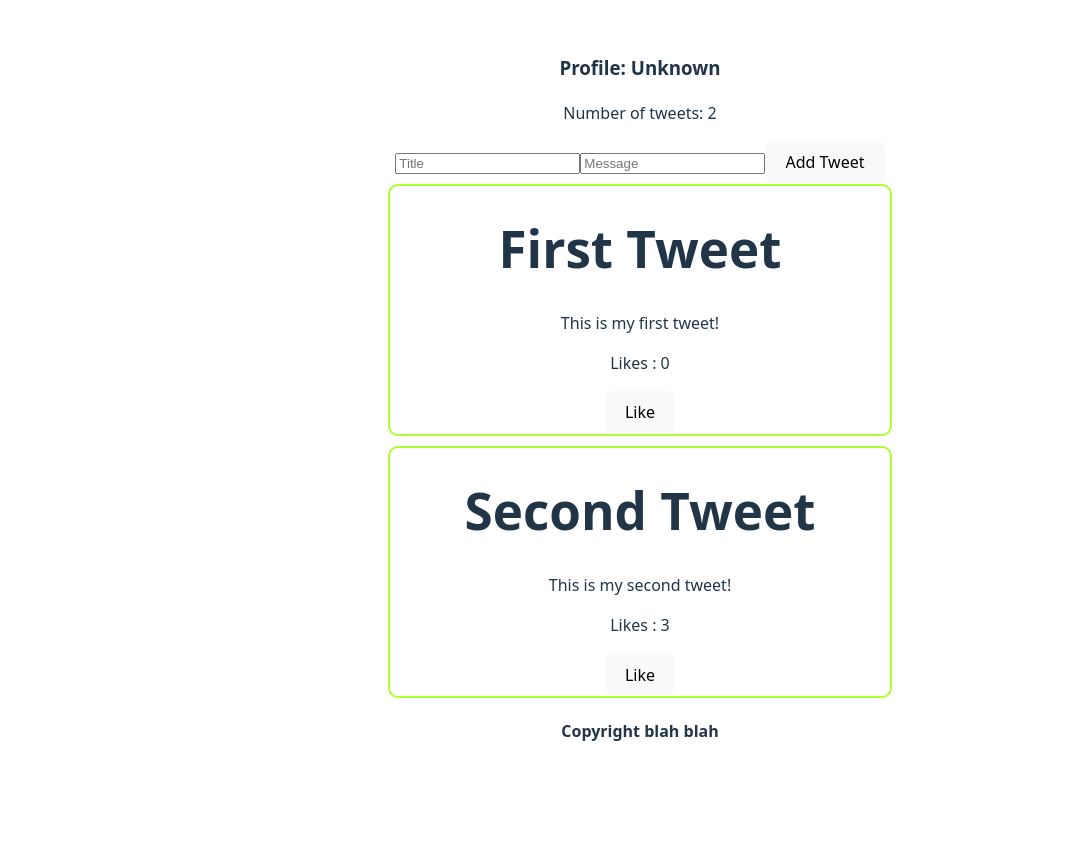
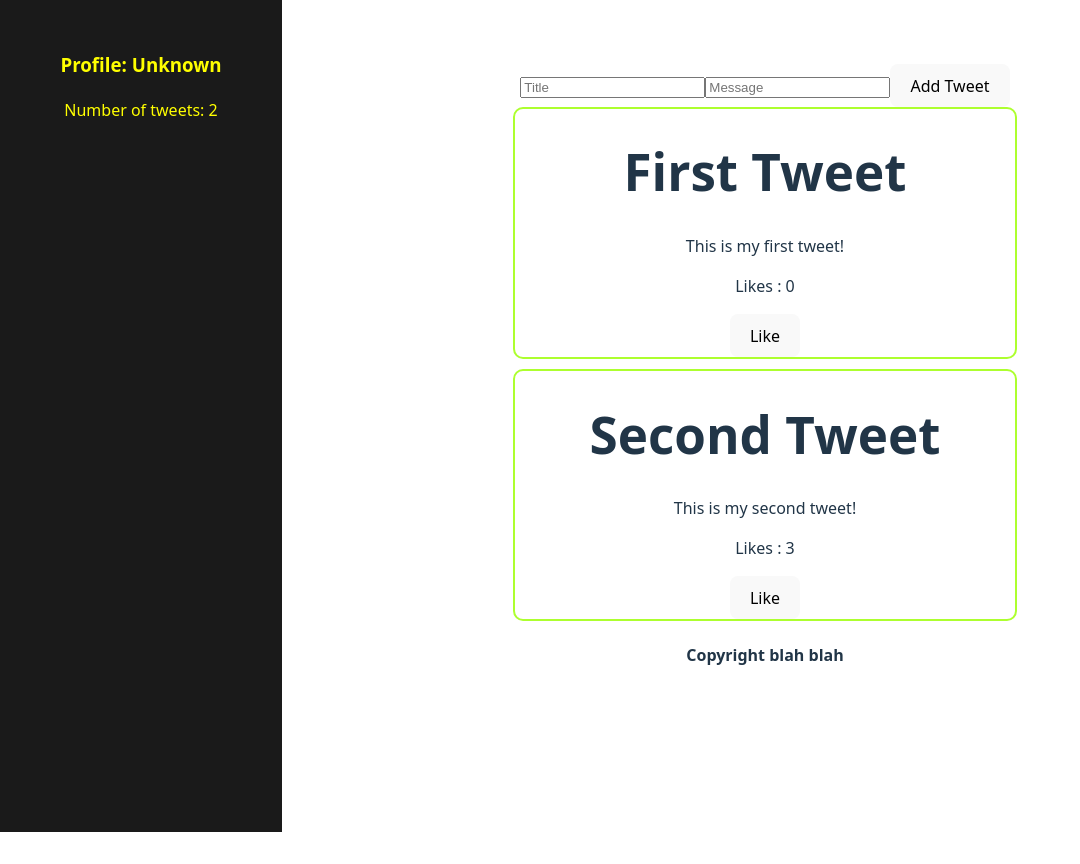
Before and after one commit to joseph670615519/Flink-Social-Media-Project, a React (Vite) app in the folder social-app--/: page / in a window 1280 px wide. Shown: the whole page, without its empty margins (0-1080 px from the left). Before the commit the page ends 800 px from the top, so only its background shows below. Built offline with nearby package versions, Linux system fonts and the light colour scheme.

Commit message:
Modify the app jsx and css along with nav jsx

```diff
--- a/social-app--/src/App.css
+++ b/social-app--/src/App.css
@@ -4,3 +4,28 @@
   padding: 2rem;
   text-align: center;
 }
+
+.App {
+  display: flex;
+  width: 100%;
+  min-height: 100vh;
+}
+
+.main-content {
+  flex: 1;
+  padding: 2rem;
+  overflow-y: auto;
+  margin-left: 250px;
+}
+
+
+.nav-container { /*fixed the position of Nav*/
+  position: fixed;
+  left: 0;
+  top: 0;
+  height: 100vh;
+  width: 250px;
+  background-color: #1a1a1a;
+  padding: 1rem;
+  overflow-y: auto;
+}
--- a/social-app--/src/App.jsx
+++ b/social-app--/src/App.jsx
@@ -12,10 +12,14 @@ function App() {
   return (
      <TweetProvider>
       <div className="App">
+        <div className="nav-container">
           <Nav />
+        </div>
+        <div className="main-content">
           <AddTweet />
           <TweetList />
           <Footer />
+        </div>
       </div>
     </TweetProvider>
   )
--- a/social-app--/src/components/Nav.jsx
+++ b/social-app--/src/components/Nav.jsx
@@ -4,7 +4,7 @@ import { TweetContext } from './TweetContext';
 const Nav = () => {
     const [tweets, setTweets] = useContext(TweetContext);
     return (
-        <div>
+        <div style={{ padding: '1rem', color: 'yellow' }}>
             <h3>Profile: Unknown</h3>
             <p>Number of tweets: {tweets.length}</p>
         </div>
```
Lines whose indentation alone changed are shown as unchanged.
